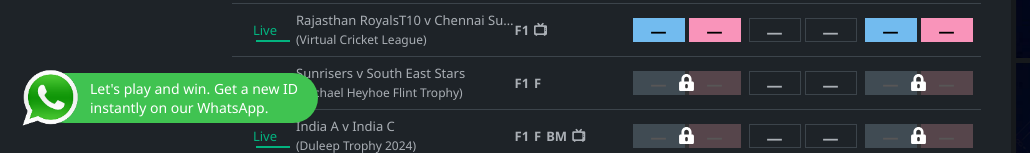
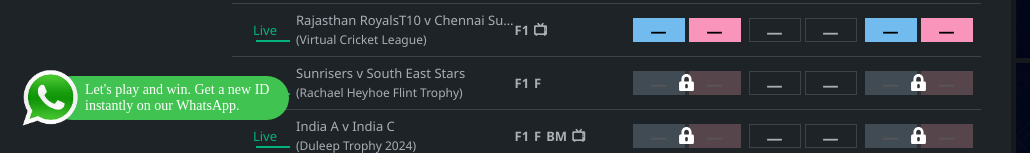
Before and after one commit to outliernamelist/betbrick7.com, a plain HTML site: page index.html in a window 1280 px wide. Shown: the part 647-800 px from the top of the page, 0-1030 px from the left. Drawn offline with nearby package versions, Linux system fonts and the light colour scheme.

Commit message:
Update style.css

```diff
--- a/css/style.css
+++ b/css/style.css
@@ -3456,3 +3456,22 @@
     font-size: 14px;
     margin-left: -50px;
 }
+
+.whatsapp-button a img.img-fluid {
+    position: relative;
+    max-width: 68px;
+}
+
+.whatsapp-button a span {
+    background: #40c351;
+    border-radius: 70px;
+    padding: 6px 20px 6px 35px;
+    line-height: normal;
+    font-size: 13px;
+    margin-left: -50px;
+    background: #40c351;
+    border-radius: 70px;
+    line-height: normal;
+    font-size: 14px;
+    margin-left: -40px;
+    font-family: "Rubik", sans-serif;
```
